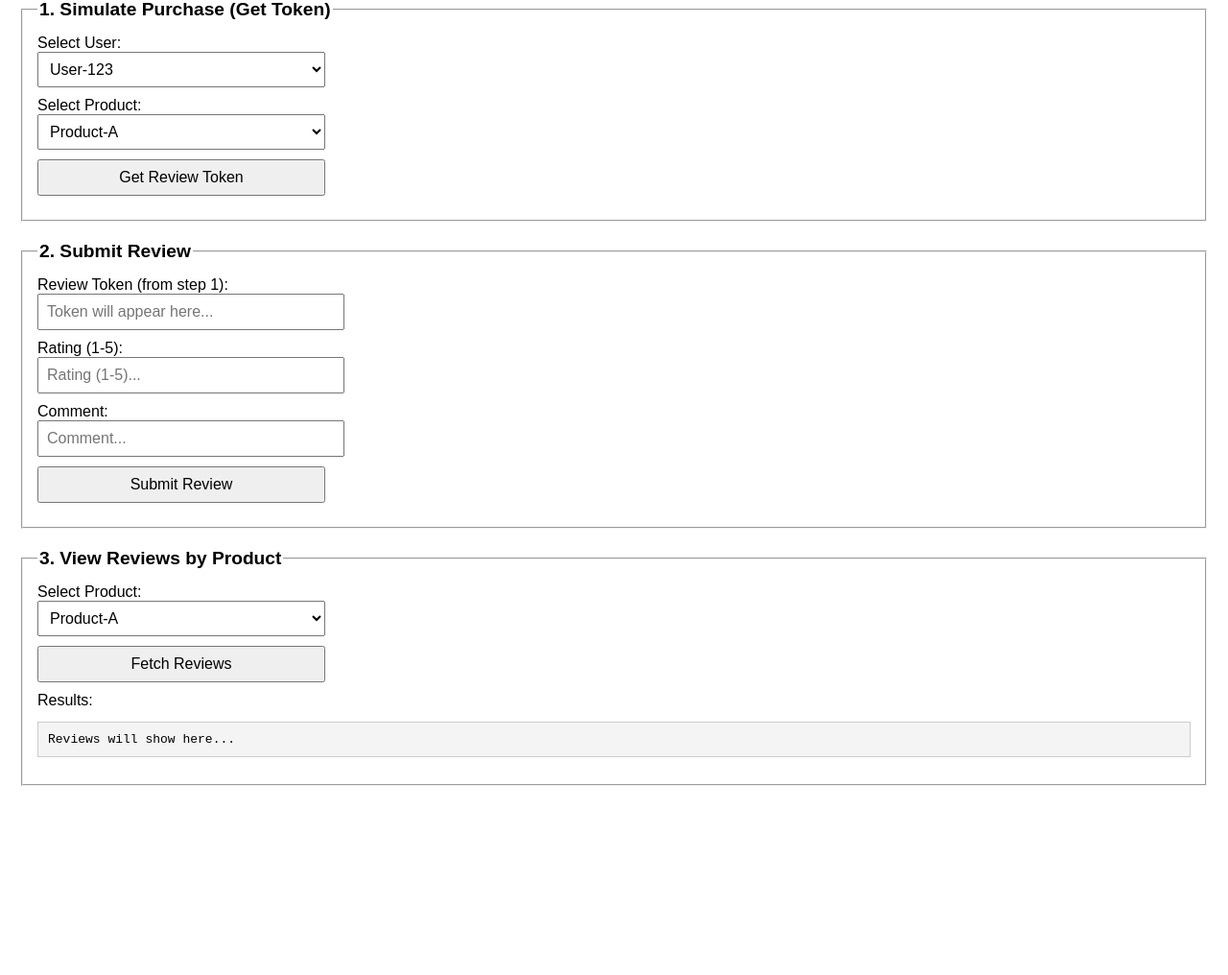
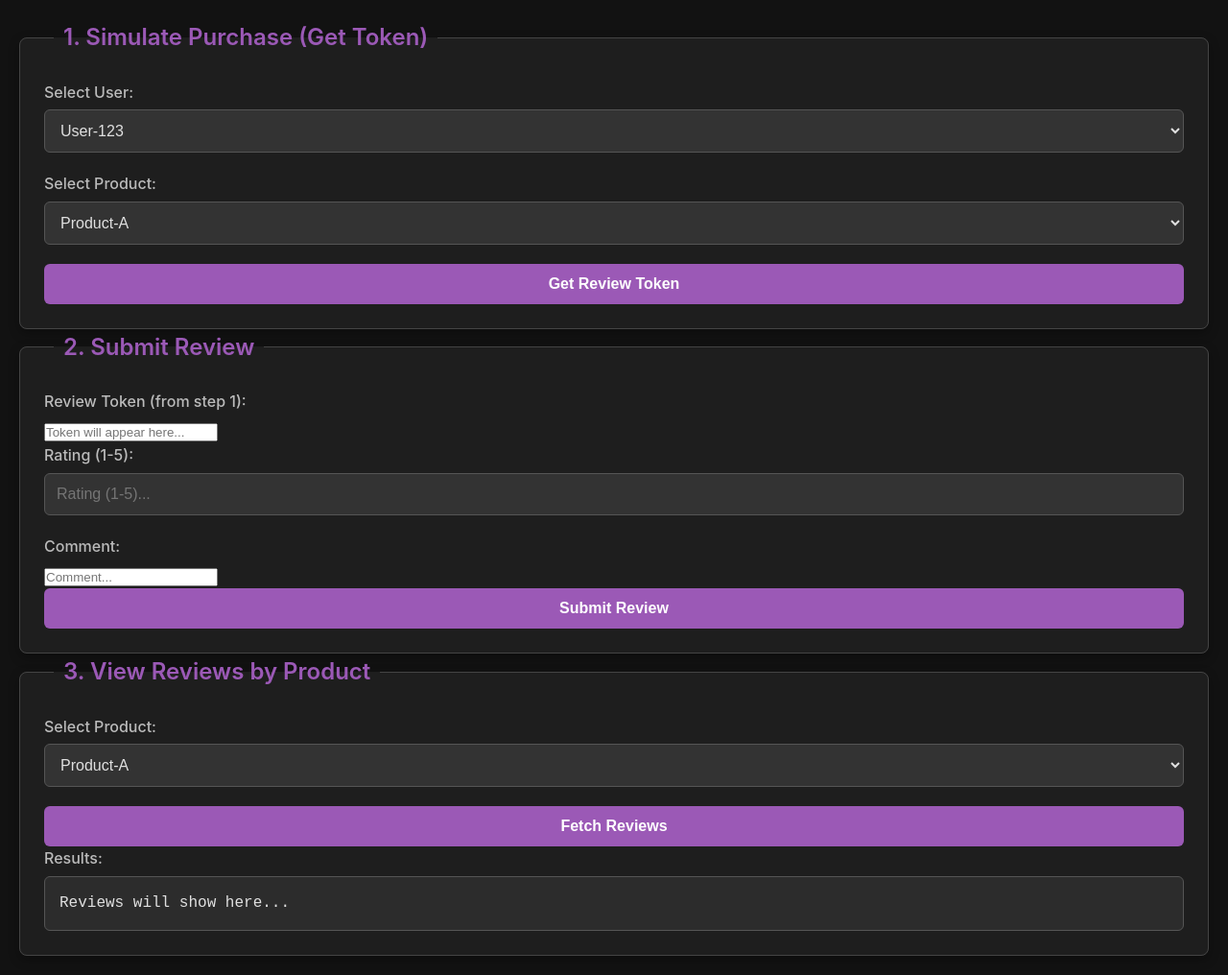
Before and after one commit to SequencerBit/ReviewChain, a plain HTML site: page frontend/index.html in a window 1280 px wide. Shown: the part 81-1097 px from the top of the page at 96% size. Before the commit the page ends 920 px from the top, so only its background shows below. Drawn offline with Linux system fonts and the light colour scheme.

Commit message:
Updated CSS

```diff
--- a/frontend/index.html
+++ b/frontend/index.html
@@ -4,14 +4,8 @@
     <meta charset="UTF-8">
     <meta name="viewport" content="width=device-width, initial-scale=1.0">
     <title>Host Simulator Dashboard</title>
-    <style>
-        body { font-family: sans-serif; margin: 20px; }
-        fieldset { margin-bottom: 20px; padding: 15px; }
-        legend { font-size: 1.2em; font-weight: bold; }
-        input, select, button { display: block; width: 300px; margin-bottom: 10px; padding: 8px; font-size: 1em; }
-        pre { background-color: #f4f4f4; padding: 10px; border: 1px solid #ccc; }
-        #results-display { white-space: pre-wrap; word-wrap: break-word; }
-    </style>
+
+    <link rel="stylesheet" href="style.css">
 </head>
 <body>
     <h1>Modular Review System: Host Simulator</h1>
--- /dev/null
+++ b/frontend/style.css
@@ -0,0 +1,106 @@
+/* 1. Reset and Base Styles */
+* {
+    box-sizing: border-box;
+    margin: 0;
+    padding: 0;
+}
+
+body {
+    font-family: -apple-system, BlinkMacSystemFont, "Segoe UI", Roboto, Helvetica, Arial, sans-serif;
+    background-color: #121212; /* Dark background */
+    color: #e0e0e0;           /* Light text */
+    line-height: 1.6;
+    padding: 20px;
+}
+
+/* 2. Main Layout */
+h1 {
+    text-align: center;
+    color: #ffffff;
+    margin-bottom: 30px;
+}
+
+.container {
+    max-width: 600px;
+    margin: 0 auto;
+    display: grid;
+    gap: 25px;
+}
+
+/* 3. Section Styling (Fieldset) */
+fieldset {
+    border: 1px solid #444; /* Darker border */
+    border-radius: 8px;
+    padding: 25px;
+    background-color: #1e1e1e; /* Slightly lighter card */
+    box-shadow: 0 4px 12px rgba(0, 0, 0, 0.3);
+}
+
+legend {
+    font-size: 1.5em;
+    font-weight: 600;
+    color: #9b59b6; /* A bright purple accent */
+    padding: 0 10px;
+    margin-left: 10px;
+}
+
+/* 4. Form Elements */
+label {
+    display: block;
+    margin-bottom: 5px;
+    font-weight: 500;
+    color: #bbb;
+}
+
+input[type="text"],
+input[type="number"],
+select {
+    width: 100%;
+    padding: 12px;
+    margin-bottom: 20px;
+    border: 1px solid #555;
+    border-radius: 6px;
+    font-size: 1em;
+    background-color: #333; /* Dark input background */
+    color: #e0e0e0;       /* Light input text */
+}
+
+input:focus, select:focus {
+    border-color: #9b59b6;
+    outline: none;
+    box-shadow: 0 0 0 3px rgba(155, 89, 182, 0.2);
+}
+
+/* 5. Button Styling */
+button {
+    width: 100%;
+    padding: 12px 15px;
+    font-size: 1em;
+    font-weight: 600;
+    color: #ffffff;
+    background-color: #9b59b6; /* Purple button */
+    border: none;
+    border-radius: 6px;
+    cursor: pointer;
+    transition: background-color 0.2s ease, transform 0.1s ease;
+}
+
+button:hover {
+    background-color: #8e44ad; /* Darker purple */
+}
+
+button:active {
+    transform: scale(0.99);
+}
+
+/* 6. Results Display */
+pre#results-display {
+    background-color: #2c2c2c;
+    border: 1px solid #555;
+    color: #e0e0e0;
+    padding: 15px;
+    border-radius: 6px;
+    white-space: pre-wrap;
+    word-wrap: break-word;
+    font-family: "Courier New", Courier, monospace;
+}
```
